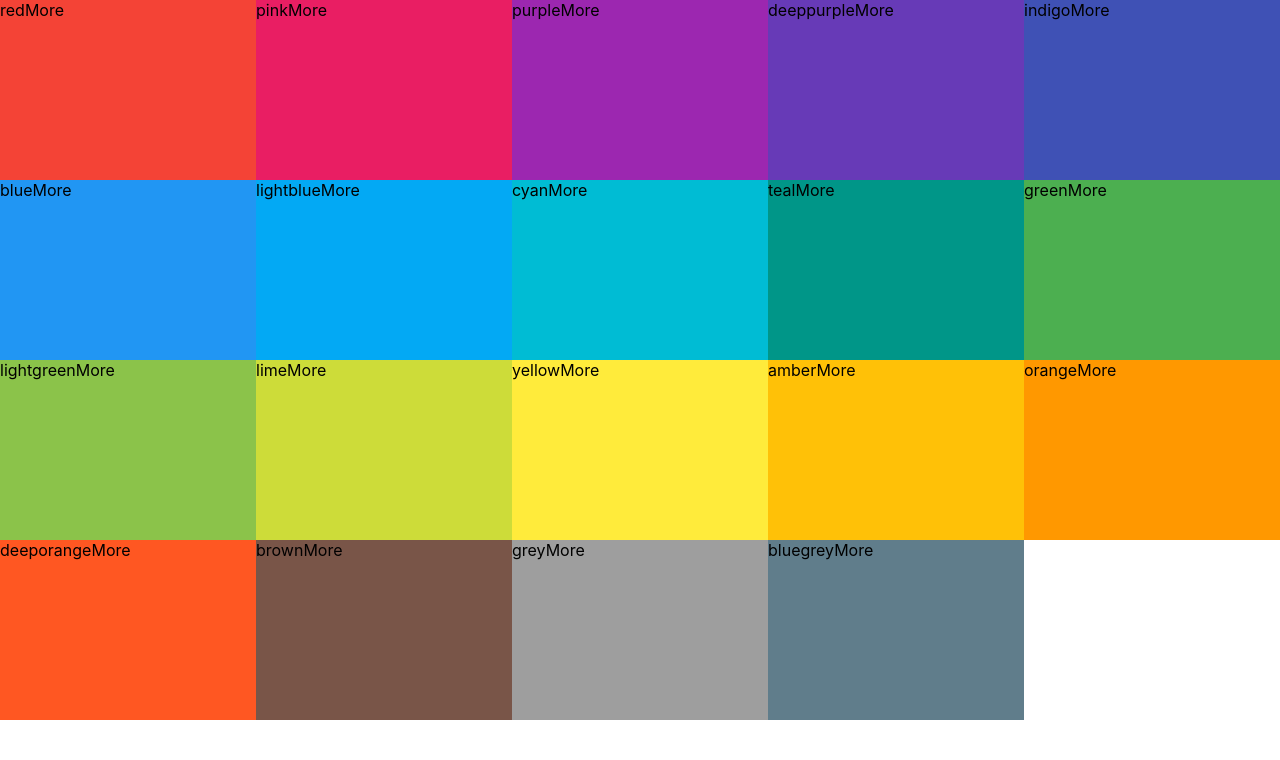
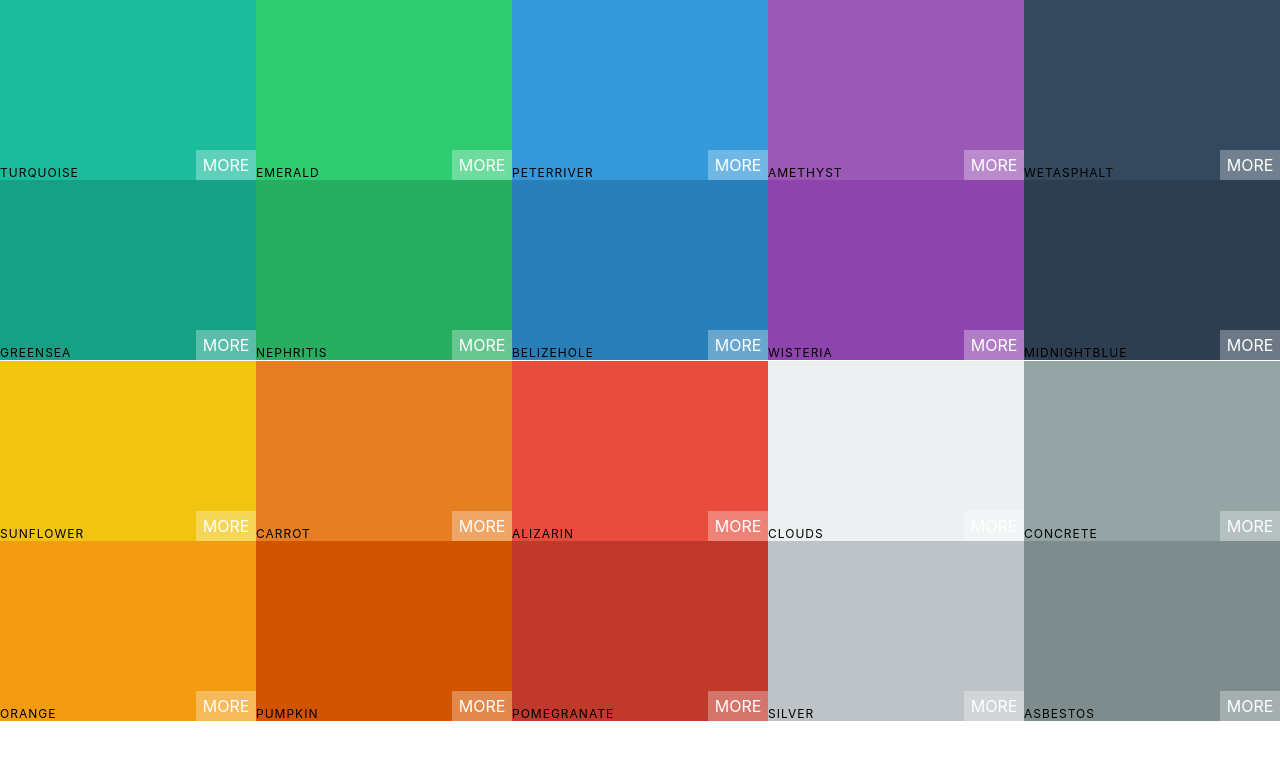
Before and after one commit to Moonbladez/colors, a React (Create React App) app: page / in a window 1280 px wide. Shown: the top 760 px of the page. Built offline with nearby package versions, Linux system fonts and the light colour scheme.

Commit message:
styled colorboxes

```diff
--- a/src/App.jsx
+++ b/src/App.jsx
@@ -6,7 +6,7 @@
 function App() {
 	return (
 		<div className='App'>
-			<Palette palette={SeedColors[0]} />
+			<Palette palette={SeedColors[1]} />
 		</div>
 	);
 }
--- a/src/ColorBox/ColorBox.css
+++ b/src/ColorBox/ColorBox.css
@@ -5,4 +5,54 @@
     display: inline-block;
     position: relative;
     cursor: pointer;
+    margin-bottom: -3.7px;
 }
+
+.copy-button {
+    width: 100px;
+    height: 30px;
+    position: absolute;
+    display: inline-block;
+    top: 50%;
+    left: 50%;
+    margin-left: -50px;
+    margin-top: -15px;
+    text-align: center;
+    outline: none;
+    background-color: rgba(255, 255, 255, 0.3);
+    font-size: 1rem;
+    color: #fefefe;
+    text-transform: uppercase;
+    border: none;
+    opacity: 0;
+}
+
+.ColorBox:hover .copy-button {
+    opacity: 1;
+    transition: 0.5s;
+}
+
+.box-content {
+    position: absolute;
+    width: 100%;
+    left: 0;
+    bottom: 0;
+    color: #000000;
+    letter-spacing: 1px;
+    text-transform: uppercase;
+    font-size: 12px;
+}
+
+.see-more {
+    background: rgba(255, 255, 255, 0.3);
+    position: absolute;
+    border: none;
+    right: 0px;
+    bottom: 0px;
+    color: #fefefe;
+    width: 60px;
+    height: 30px;
+    text-align: center;
+    line-height: 30px;
+    text-transform: uppercase;
+}
--- a/src/ColorBox/ColorBox.jsx
+++ b/src/ColorBox/ColorBox.jsx
@@ -4,10 +4,15 @@
 
 export class ColorBox extends Component {
 	render() {
+		const { name, background } = this.props;
 		return (
-			<div style={{ background: this.props.background }} className='ColorBox'>
-				<span>{this.props.name}</span>
-				<span>More</span>
+			<div style={{ background }} className='ColorBox'>
+				<div className='copy-container'></div>
+				<div className='box-content'>
+					<span>{name}</span>
+				</div>
+				<button className='copy-button'>copy</button>
+				<span className='see-more'>more</span>
 			</div>
 		);
 	}
```
